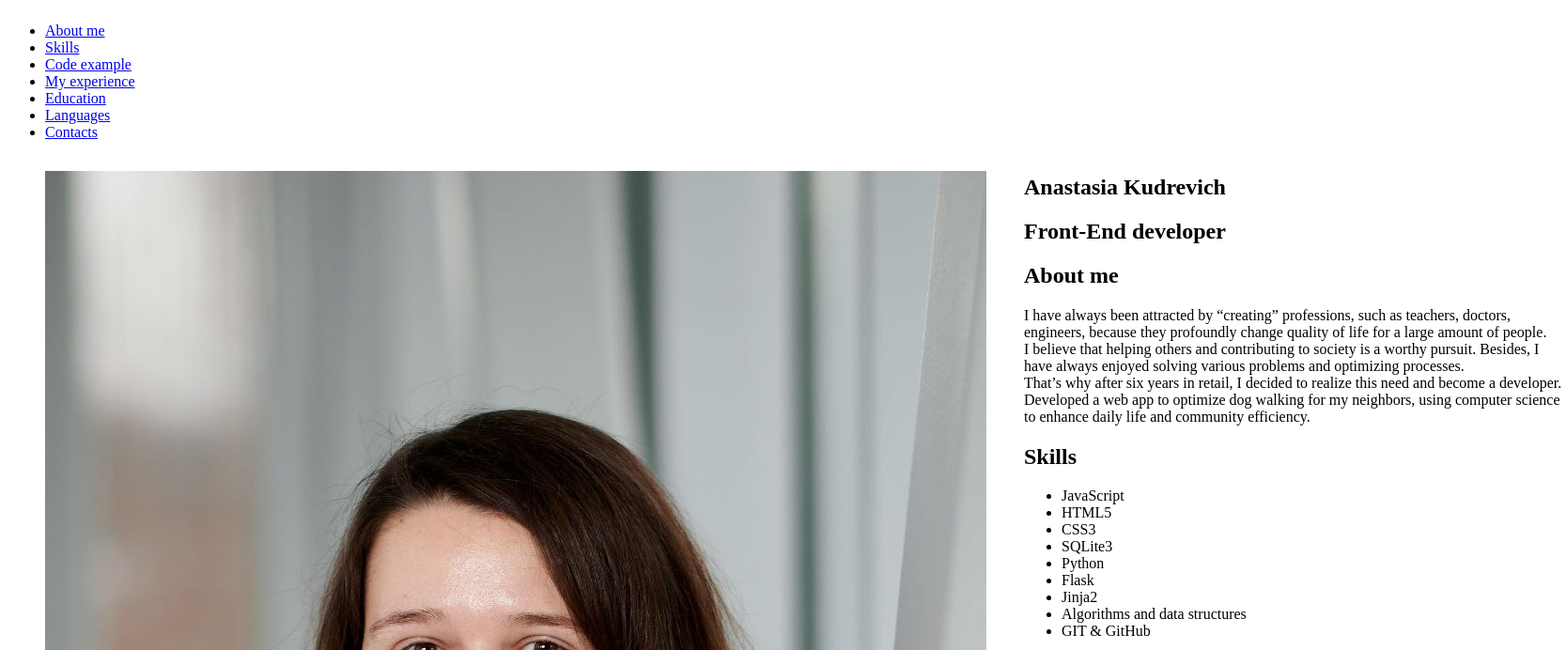
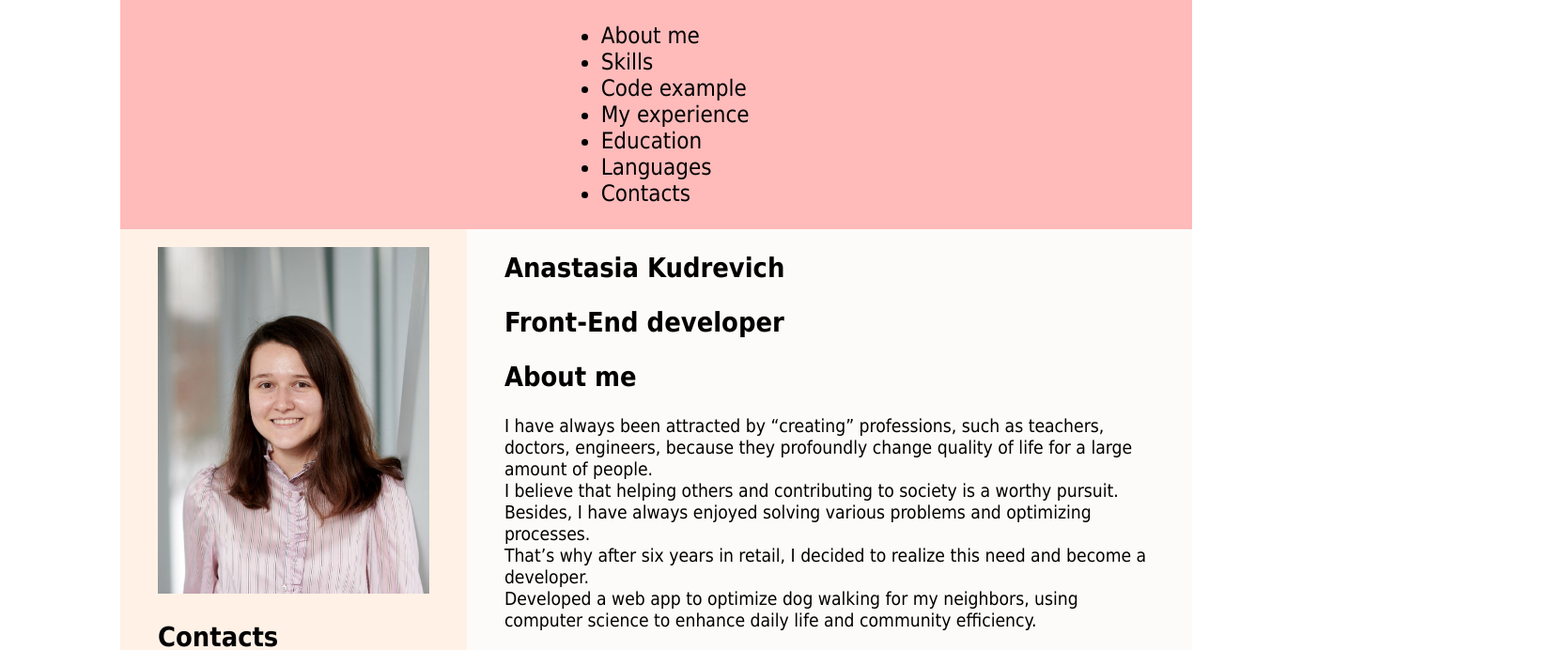
Before and after one commit to silvermockingjay/rsschool-cv, a plain HTML site: page index.html in a window 1280 px wide. Shown: the top 692 px of the page at 94% size, 1667 px wide, since content can reach past the window. Drawn offline with Linux system fonts and the light colour scheme.

Commit message:
style: add css styles

```diff
--- a/style.css
+++ b/style.css
@@ -1,27 +1,81 @@
+body {
+    background-color: #ffffff;
+}
+a:link, a:visited {
+    text-decoration: none;
+    color: black;
+}
+
+a:hover {
+    text-decoration: underline;
+}
+
+.nav {
+    list-style-type: none;
+    display: flex;
+    justify-content: center;
+    align-items: center;
+    gap: 20px;
+}
+
 .grid-container {
     display: grid;
     grid-template-columns: 1fr;
-    grid-template-rows: auto 1fr auto;
+    grid-template-rows: 1fr 10fr 0.5fr;
+    width: 80vw;
+    margin: 0 auto;
+    font-family: Tahoma, Verdana, sans-serif;
 }
 
 .grid-item1{
-    grid-row: 1
+    grid-row: 1;
+    background-color: #ffbaba;
+    display: flex;
+    justify-content: center;
+    align-items: center;
+    gap: 10px;
+    font-size: 1.5em;
 }
 
 .grid-item3{
-    grid-row: 3
+    grid-row: 3;
+    background-color: #ffbaba;
+    display: flex;
+    justify-content: center;
+    align-items: center;
+    gap: 20px;
+    font-size: 1em;
 }
 
 .grid-item2{
     display: grid;
     grid-template-columns: 1fr 2fr;
-    grid-row: 2
+    grid-row: 2;
+    justify-content: space-around;
+    font-size: 1.2em;
 }
 
 .content1{
     grid-column: 1;
+    background-color: #fff1e6;
 }
 
 .content2{
     grid-column: 2;
+    background-color: #fdfbf9;
 }
+
+.content2 a {
+    color:darkred;
+}
+
+.content1 img {
+    width: 100%;
+    height: auto;
+    object-fit: cover;
+}
+
+section {
+    margin-left: 40px;
+    margin-right: 40px;
+}
```
